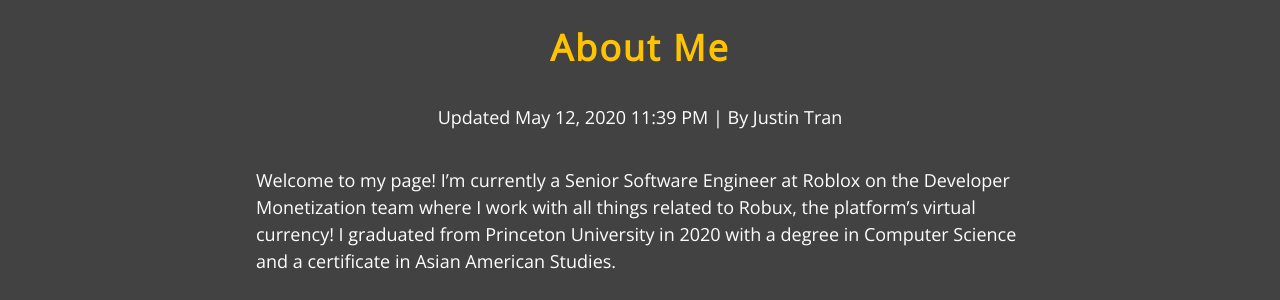
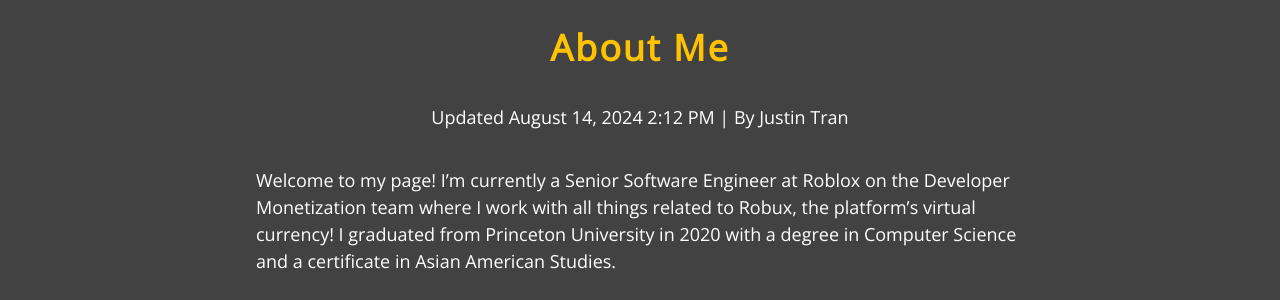
Before and after one commit to justintranjt/justintranjt.github.io, a Jekyll site: the page built from index.md, in a window 1280 px wide. Shown: the part 212-512 px from the top of the page. Built offline with Jekyll 4.4.1, drawn with Linux system fonts in a browser that asks for light colours.

Commit message:
Update index.md

```diff
--- a/index.md
+++ b/index.md
@@ -4,7 +4,7 @@
 ---
 
 <h1>About Me</h1>
-<p class="meta">Updated May 12, 2020 11:39 PM | By Justin Tran</p>
+<p class="meta">Updated August 14, 2024 2:12 PM | By Justin Tran</p>
 
 Welcome to my page! I'm currently a Senior Software Engineer at Roblox on the Developer Monetization team where I work with all things related to Robux, the platform's virtual currency! I graduated from Princeton University in 2020 with a degree in Computer Science and a certificate in Asian American Studies.
 
```
